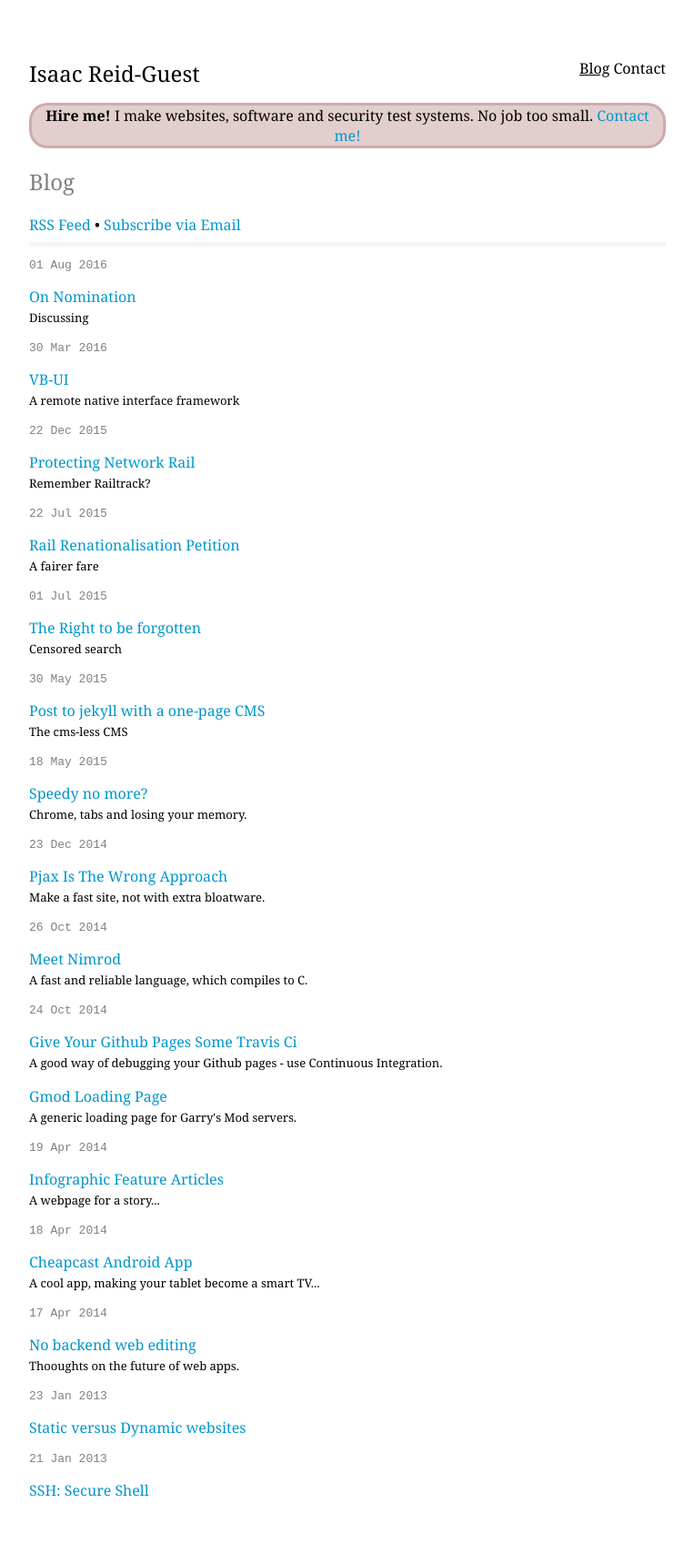
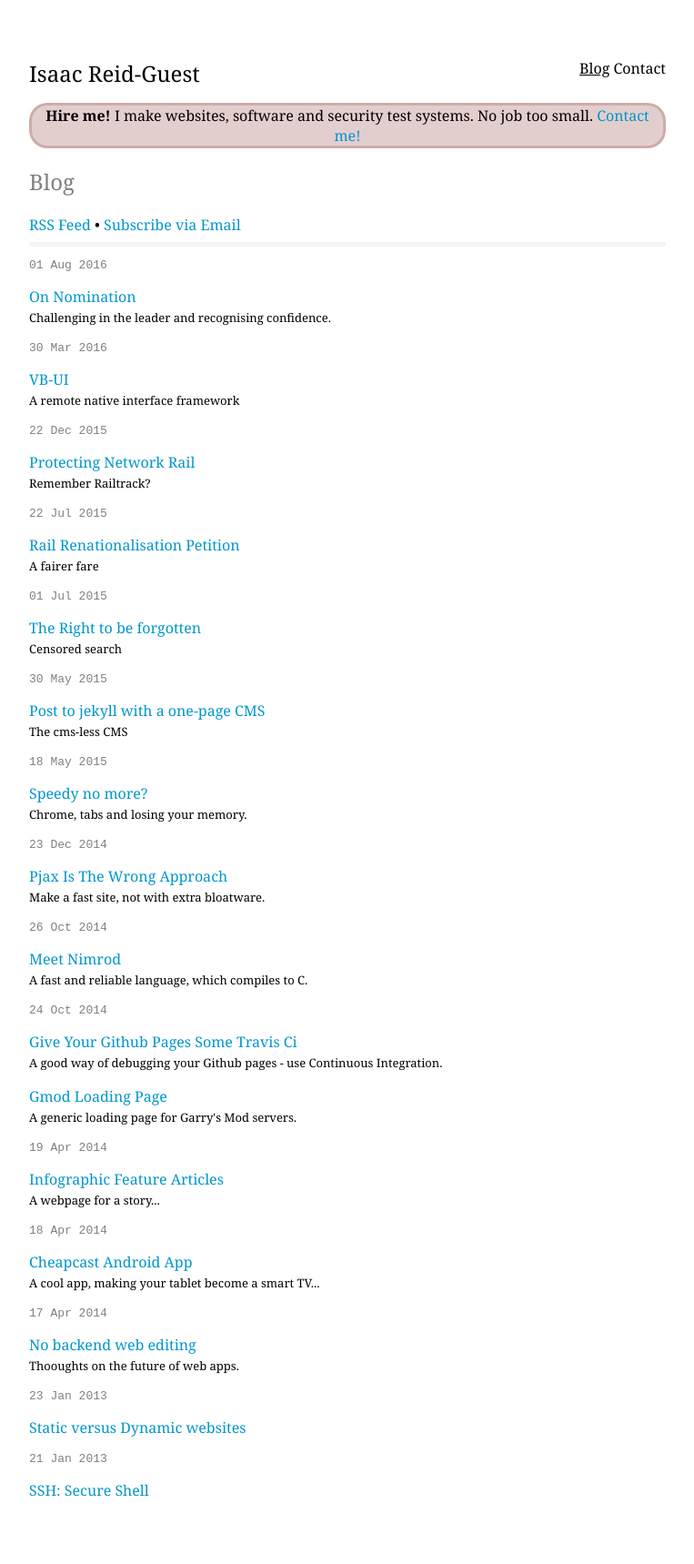
Before and after one commit to ir-g/ir-g.github.io, a Jekyll site: the page built from blog.html, in a window 1280 px wide. Shown: the whole page at 91% size, without its empty margins (258-1021 px from the left). Built offline with Jekyll 4.4.1, drawn with Linux system fonts in a browser that asks for light colours.

Commit message:
Update 2016-08-01-on-nomination.md

```diff
--- a/_posts/2016-08-01-on-nomination.md
+++ b/_posts/2016-08-01-on-nomination.md
@@ -1,6 +1,6 @@
 ---
 title: On Nomination
-description: Discussing
+description: Challenging in the leader and recognising confidence.
 tags:
   - Labour Party
   - UK Politics
```
